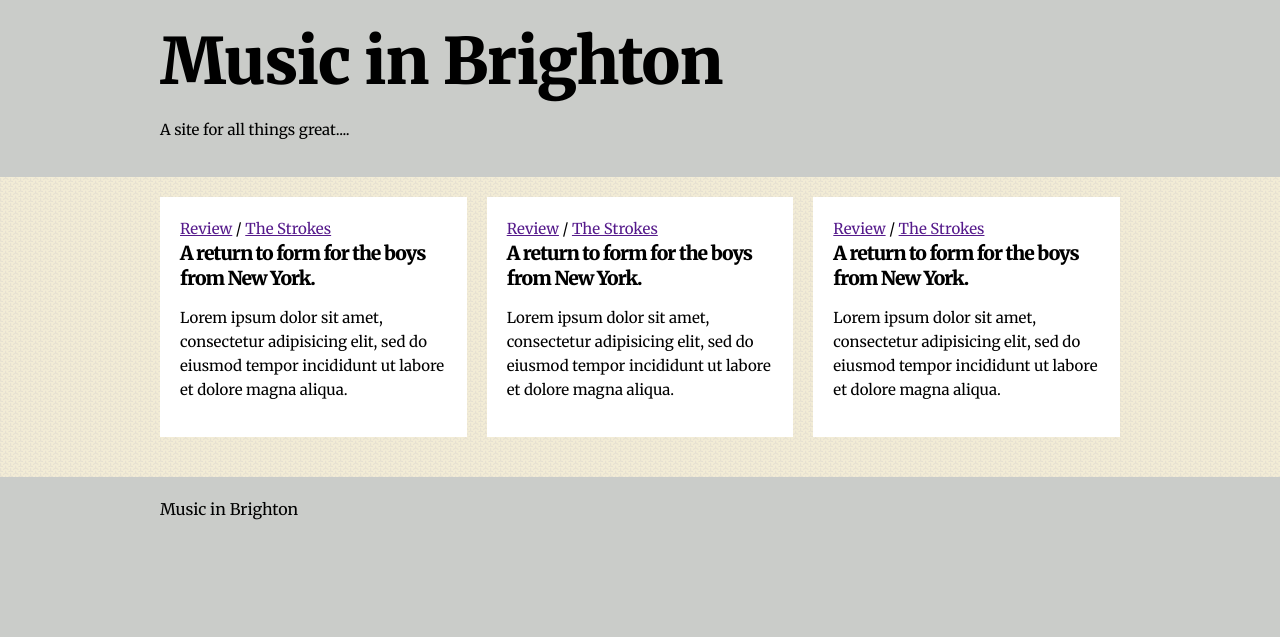
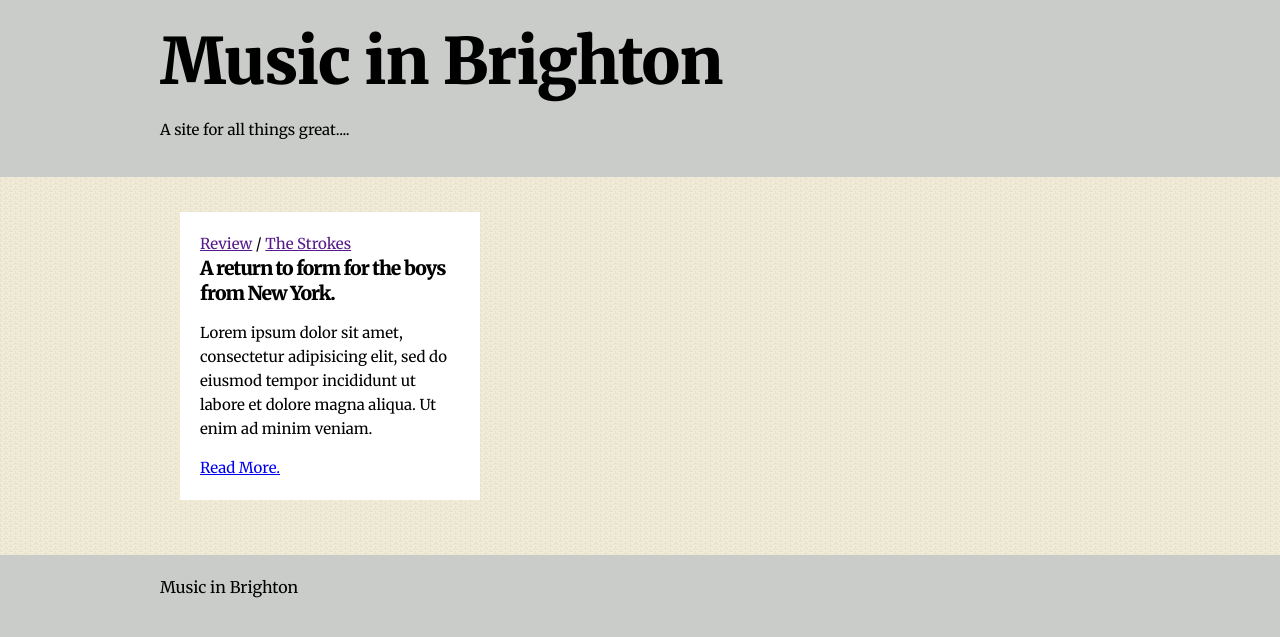
Before and after one commit to mattgreenfield/music, a Jekyll site: the page built from index.html, in a window 1280 px wide. Shown: the top 637 px of the page. Built offline with Jekyll 4.4.1, drawn with Linux system fonts in a browser that asks for light colours.

Commit message:
first post

```diff
--- a/_includes/post-summary.html
+++ b/_includes/post-summary.html
@@ -4,9 +4,12 @@
             <a href="">Review</a>
         </li>
         <li class="breadcrumb__item">
-            <a href="">The Strokes</a>
+            <a href="">{{ post.artist }}</a>
         </li>
     </ul>
-    <h1 class="heading heading--gamma">A return to form for the boys from New York.</h1>
-    <p>Lorem ipsum dolor sit amet, consectetur adipisicing elit, sed do eiusmod tempor incididunt ut labore et dolore magna aliqua.</p>
+    <h1 class="heading heading--gamma">
+        <a href="{{ site.baseurl }}/{{ post.url }}">{{ post.title }}</a>
+    </h1>
+    <p>{{ post.excerpt }}</p>
+    <a href="{{ site.baseurl }}/{{ post.url }}">Read More.</a>
 </section>
--- a/_layouts/post.html
+++ b/_layouts/post.html
@@ -12,4 +12,9 @@ layout: default
     {{ content }}
   </div>
 
+    <footer>
+        {% assign author = site.data.people[page.author] %}
+        <p>{{ author.name }}</p>
+        <a rel="author" href="{{ author.twitter }}" title="{{ author.name }}">@{{ author.twitter }}</a>
+    </footer>
 </article>
--- /dev/null
+++ b/_posts/2016-01-28-the-strokes.md
@@ -0,0 +1,25 @@
+---
+title: A return to form for the boys from New York.
+artist: The Strokes
+author: ben
+excerpt: Lorem ipsum dolor sit amet, consectetur adipisicing elit, sed do eiusmod tempor incididunt ut labore et dolore magna aliqua. Ut enim ad minim veniam.
+---
+
+## They were great
+
+Lorem ipsum dolor sit amet, consectetur adipisicing elit, sed do eiusmod tempor incididunt ut labore et dolore magna aliqua. Ut enim ad minim veniam, quis nostrud exercitation ullamco laboris nisi ut aliquip ex ea commodo consequat. Duis aute irure dolor in reprehenderit in voluptate velit esse cillum dolore eu fugiat nulla pariatur. Excepteur sint occaecat cupidatat non proident, sunt in culpa qui officia deserunt mollit anim id est laborum.
+
+## The support were good
+
+Lorem ipsum dolor sit amet, consectetur adipisicing elit, sed do eiusmod tempor incididunt ut labore et dolore magna aliqua. Ut enim ad minim veniam, quis nostrud exercitation ullamco laboris nisi ut aliquip ex ea commodo consequat. Duis aute irure dolor in reprehenderit in voluptate velit esse cillum dolore eu fugiat nulla pariatur. Excepteur sint occaecat cupidatat non proident, sunt in culpa qui officia deserunt mollit anim id est laborum.
+
+## The set list
+- song 1
+- song 2
+- song 3
+
+## The crowd said
+
+> Lorem ipsum dolor sit amet, consectetur adipisicing elit, sed do eiusmod tempor incididunt ut labore et dolore magna aliqua. Ut enim ad minim veniam, quis nostrud exercitation ullamco laboris nisi ut aliquip ex ea commodo consequat.
+
+> Duis aute irure dolor in reprehenderit in voluptate velit esse cillum dolore eu fugiat nulla pariatur. Excepteur sint occaecat cupidatat non proident, sunt in culpa qui officia deserunt mollit anim id est laborum.
--- a/assets/css/main.css
+++ b/assets/css/main.css
@@ -87,6 +87,13 @@ h6 {
     letter-spacing: -1px;
     line-height: 1.3;
 }
+.heading > a {
+    color: inherit;
+    text-decoration: none;
+}
+.heading > a:hover {
+    text-decoration: underline;
+}
 
 .heading--alpha {
     font-size: 4rem;
--- a/index.html
+++ b/index.html
@@ -3,16 +3,13 @@ layout: default
 ---
 <div class="grid">
 
-    <div class="grid__item one-third">
-        {% include post-summary.html %}
-    </div><!--
+    <ul class="grid"><!--
+    -->{% for post in site.posts %}
+        <li class="grid__item one-third">
+          {% include post-summary.html %}
+        </li><!--
+     -->{% endfor %}
+    </ul>
 
-    --><div class="grid__item one-third">
-        {% include post-summary.html %}
-    </div><!--
-
-    --><div class="grid__item one-third">
-        {% include post-summary.html %}
-    </div>
 
 </div>
```
Also changed, not shown: _data/authors.yml (added, +7 -0 lines), _layouts/page.html (deleted, +0 -14 lines), 2 other files.
